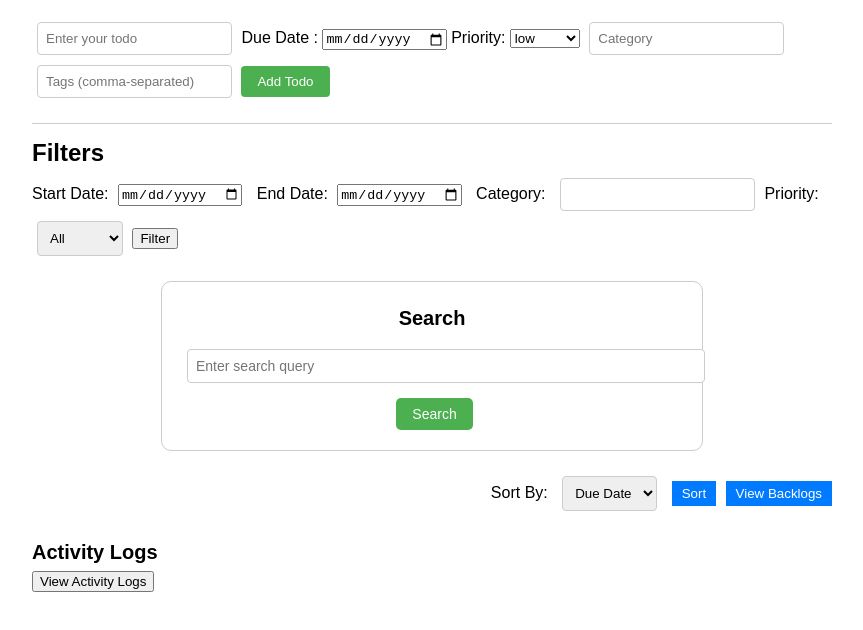
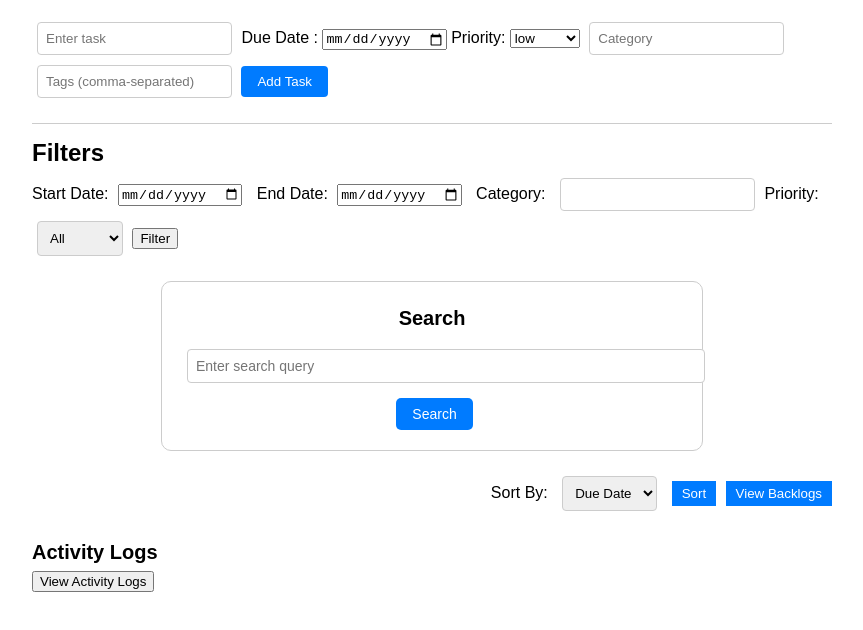
Before and after one commit to pandaanwesh33/cogoport-assignment-todo, a plain HTML site: page index.html in a window 1280 px wide. Shown: the part 74-704 px from the top of the page, without its empty margins (208-1071 px from the left). Drawn offline with Linux system fonts and the light colour scheme.

```diff
--- a/index.html
+++ b/index.html
@@ -12,7 +12,7 @@
 
     <!-- Add Todo Section -->
     <div class="add-todo">
-      <input type="text" id="todoText" placeholder="Enter your todo">
+      <input type="text" id="todoText" placeholder="Enter task">
       <!-- due date -->
       <label for="dueDate">Due Date : </label>
       <input type="date" id="dueDate" name="dueDate">
@@ -27,10 +27,8 @@
       <input type="text" id="category" placeholder="Category">
       <!-- tags -->
       <input type="text" id="tags" placeholder="Tags (comma-separated)">
-      <button id="addTodoButton">Add Todo</button>
+      <button id="addTodoButton">Add Task</button>
     </div>
-
-
 
     <!-- Filters Section -->
     <div class="filters">
@@ -50,7 +48,7 @@
       </select>
       <button id="filterButton">Filter</button>
 
-        <!-- <h2>Sort</h2> -->
+      <!-- Sort -->
       <div class="buttons-contanier">
         <!-- Search Section -->
         <div class="search-section">
@@ -64,10 +62,10 @@
         <option value="priority">Priority</option>
         </select>
         <button id="sortButton">Sort</button>
-
         <!-- View Backlogs Button -->
         <button id="viewBacklogsButton">View Backlogs</button>
       </div>
+
       <!-- Activity Logs Section -->
       <div class="activity-logs">
           <h2>Activity Logs</h2>
@@ -78,7 +76,7 @@
 
     <!-- Todo List Section -->
     <div class="todo-list" id="todoList">
-        <!-- Todo items will be dynamically added here -->
+        <!-- tasks will be added here -->
     </div>
   </div>
   <script src="script.js"></script>
--- a/style.css
+++ b/style.css
@@ -55,9 +55,7 @@ ul {
     background-color: #007bff;
     color: #fff;
   }
-  .buttons-contanier button:hover{
-    background-color: #0056b3;
-  }
+
 
   /* Activity Logs */
 .activity-logs {
@@ -111,16 +109,11 @@ ul {
     margin-top: 10px;
     padding: 8px 16px;
     font-size: 14px;
-    background-color: #4CAF50;
+    background-color: #007BFF;
     color: white;
     border: none;
     border-radius: 5px;
     cursor: pointer;
-    transition: background-color 0.3s ease;
-  }
-
-  .search-section button:hover {
-    background-color: #45a049;
   }
 
   /* add and filter */
@@ -136,16 +129,13 @@ ul {
 
   .add-todo button {
     padding: 8px 16px;
-    background-color: #4CAF50;
+    background-color:#007BFF;
     color: white;
     border: none;
     border-radius: 4px;
     cursor: pointer;
   }
 
-  .add-todo button:hover {
-    background-color: #45a049;
-  }
 
 
 /* todo list */
```
Lines whose indentation alone changed are shown as unchanged.
